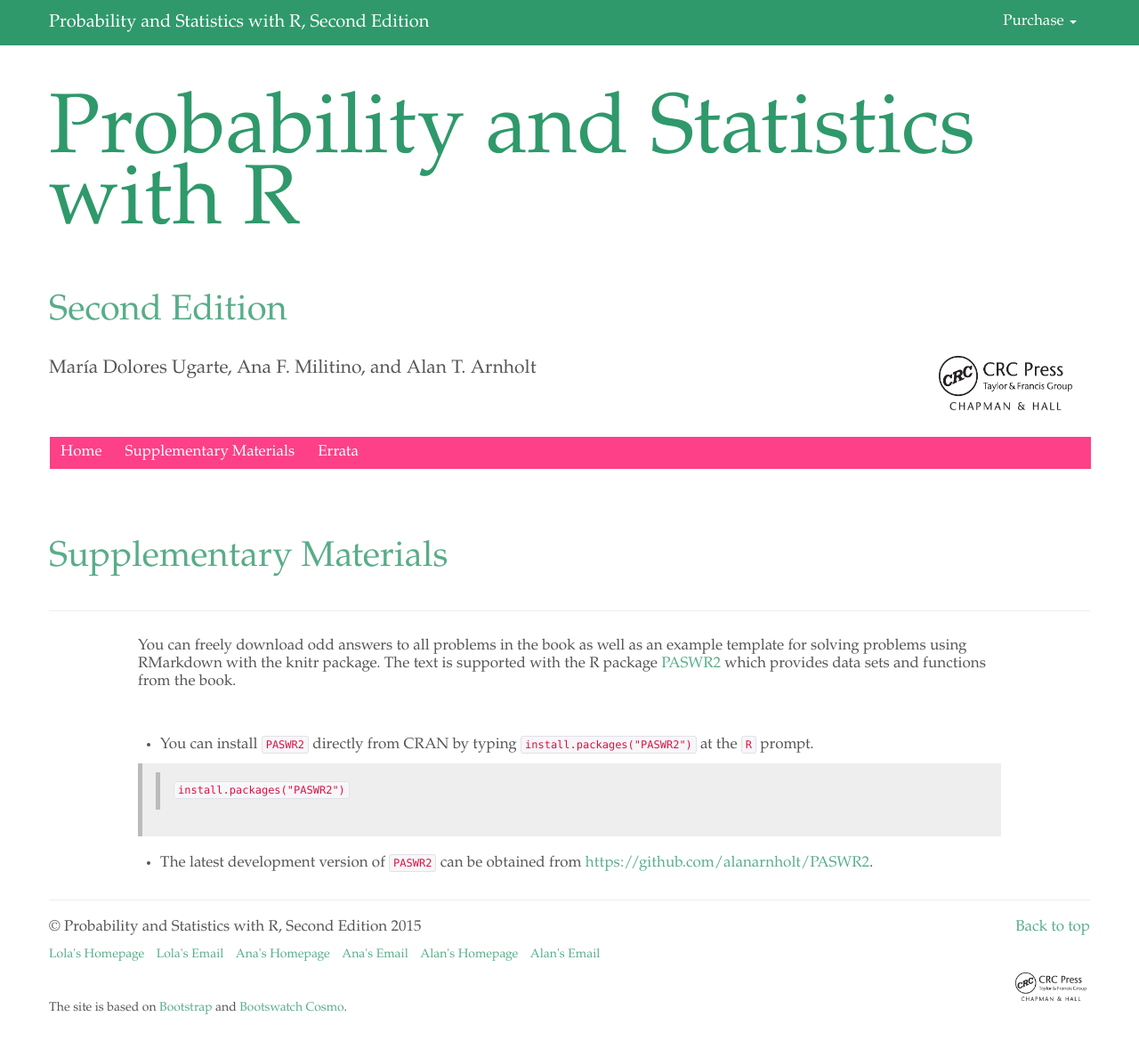
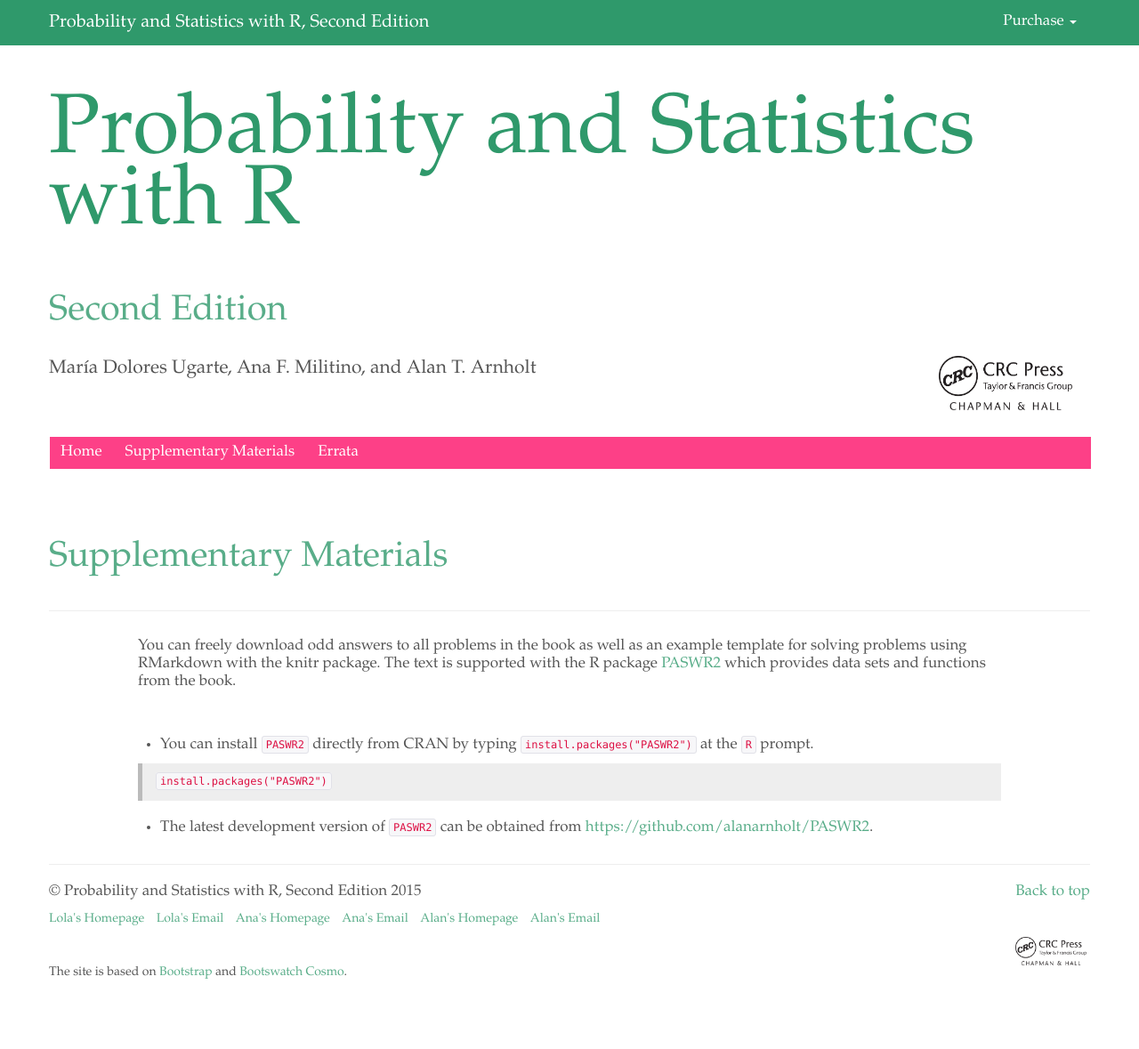
Before and after one commit to alanarnholt/PASWR2E-Book, a Jekyll site: the page built from supplement.md, in a window 1280 px wide and 1203 px high. Shown: the top 1179 px of the window at 89% size. Built offline with Jekyll 4.4.1, drawn with Linux system fonts in a browser that asks for light colours; nearby versions of some CDN libraries.

Commit message:
experiment6

```diff
--- a/supplement.md
+++ b/supplement.md
@@ -18,7 +18,7 @@ active: supplement
 * You can install `PASWR2` directly from CRAN by typing
 `install.packages("PASWR2")` at the `R` prompt.
 
-> >`install.packages("PASWR2")`
+> `install.packages("PASWR2")`
 
 * The latest development version of `PASWR2` can be obtained from [https://github.com/alanarnholt/PASWR2](https://github.com/alanarnholt/PASWR2).
 
```
